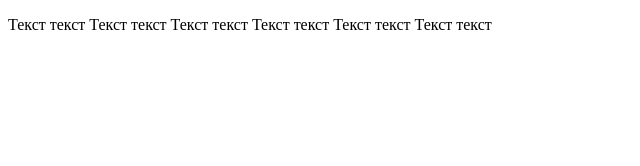
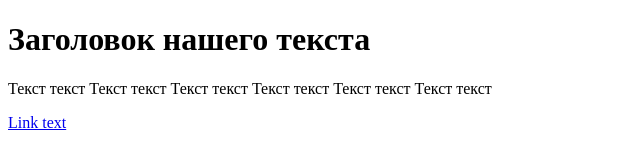
Before and after one commit to ProsoVoronin/git-start, a plain HTML site: page test.html in a window 1280 px wide. Shown: the whole page, without its empty margins (0-640 px from the left). Drawn offline with Linux system fonts and the light colour scheme.

Commit message:
link and header added

```diff
--- a/test.html
+++ b/test.html
@@ -1,9 +1,11 @@
 <!DOCTYPE html>
 <html>
     <head>
-        <title>Заголовок страницы</title>
+        <title>Название нашего сайта</title>
     </head>
     <body>
-<p>Текст текст Текст текст Текст текст Текст текст Текст текст Текст текст</p>
+    <h1>Заголовок нашего текста</h1>
+    <p>Текст текст Текст текст Текст текст Текст текст Текст текст Текст текст</p>
+    <a href="#header">Link text</a>
     </body>
 </html>
```
